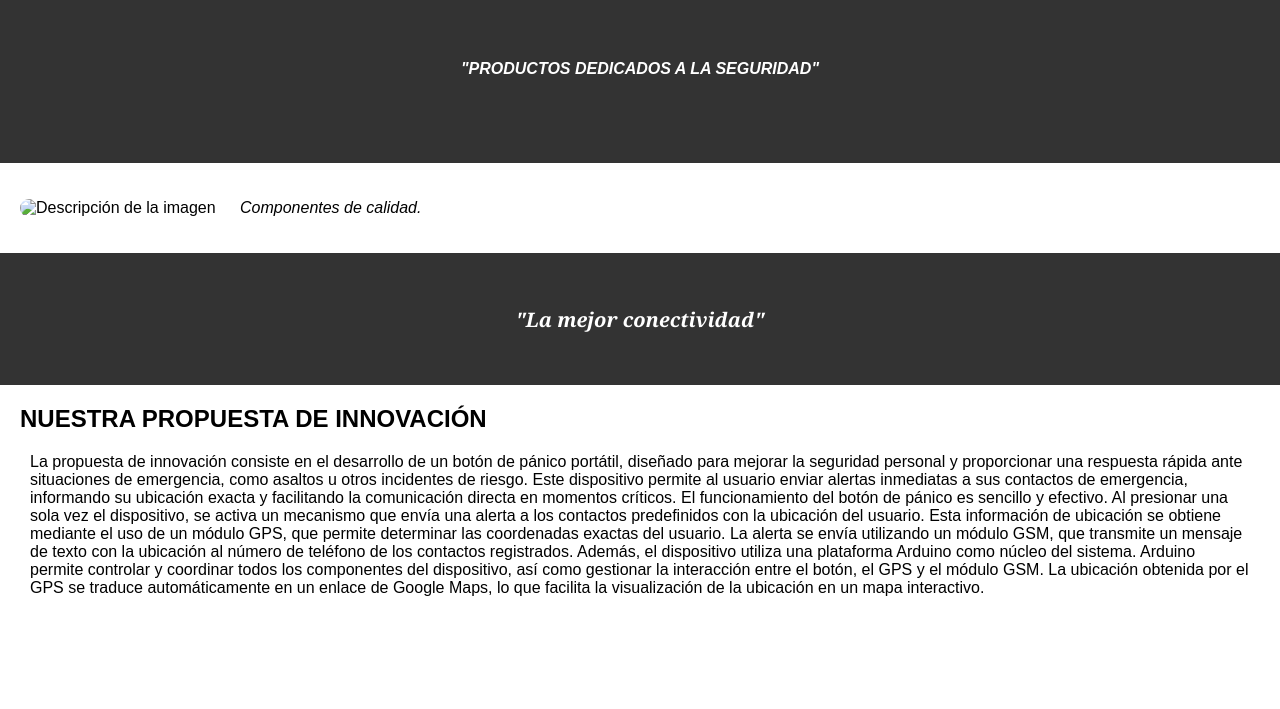
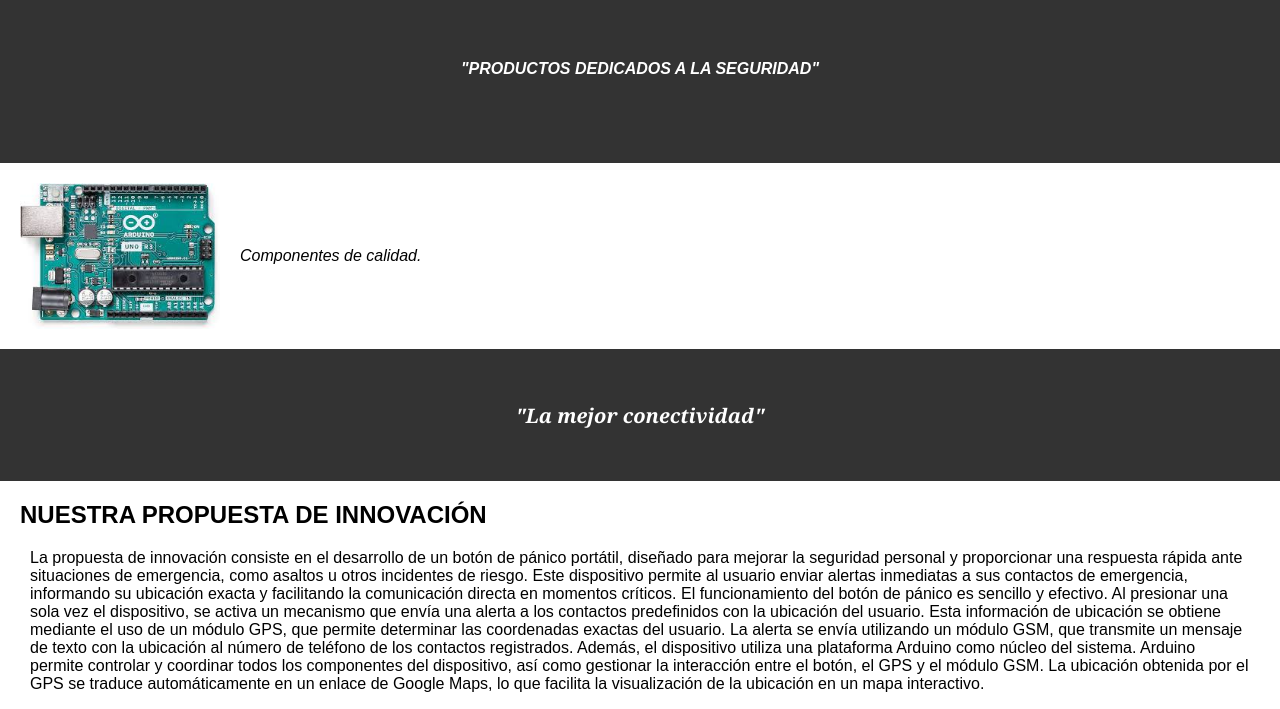
Before and after one commit to DanielChavez2007/DanielChavez2007.github.io, a plain HTML site: page index.html in a window 1280 px wide. Shown: the part 148-857 px from the top of the page. Before the commit the page ends 800 px from the top, so only its background shows below. Drawn offline with Linux system fonts and the light colour scheme.

Commit message:
index.html

```diff
--- a/index.html
+++ b/index.html
@@ -35,7 +35,7 @@
 </header>
 
 <div class="contenedor">
-    <img src="img/arduino.jpeg" alt="Descripción de la imagen">
+    <img src="arduino.jpeg" alt="Descripción de la imagen">
     <div class="texto">
       <p>
         Componentes de calidad.
```
